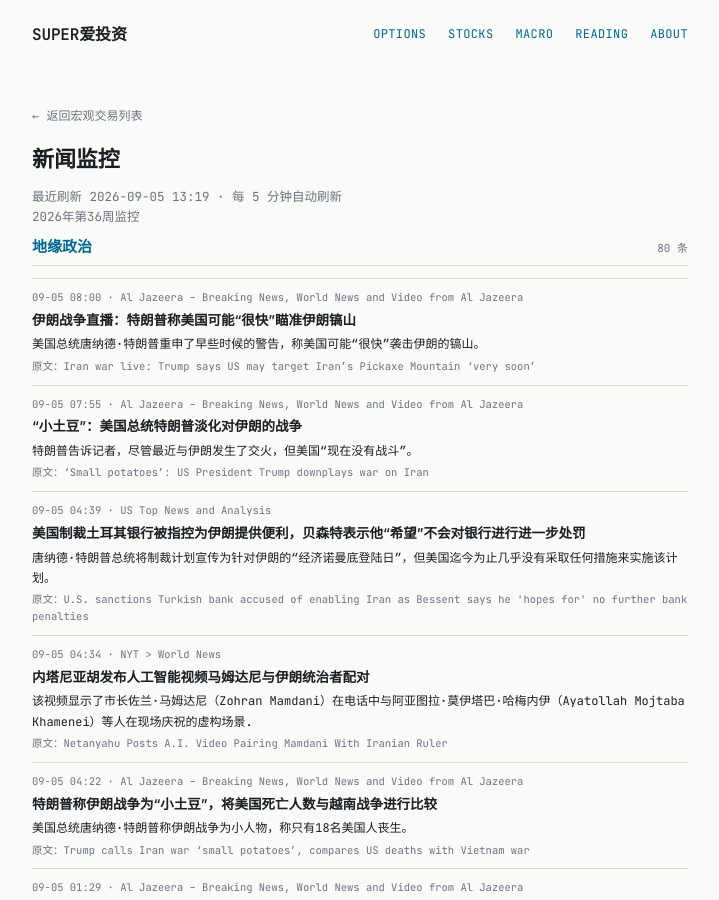
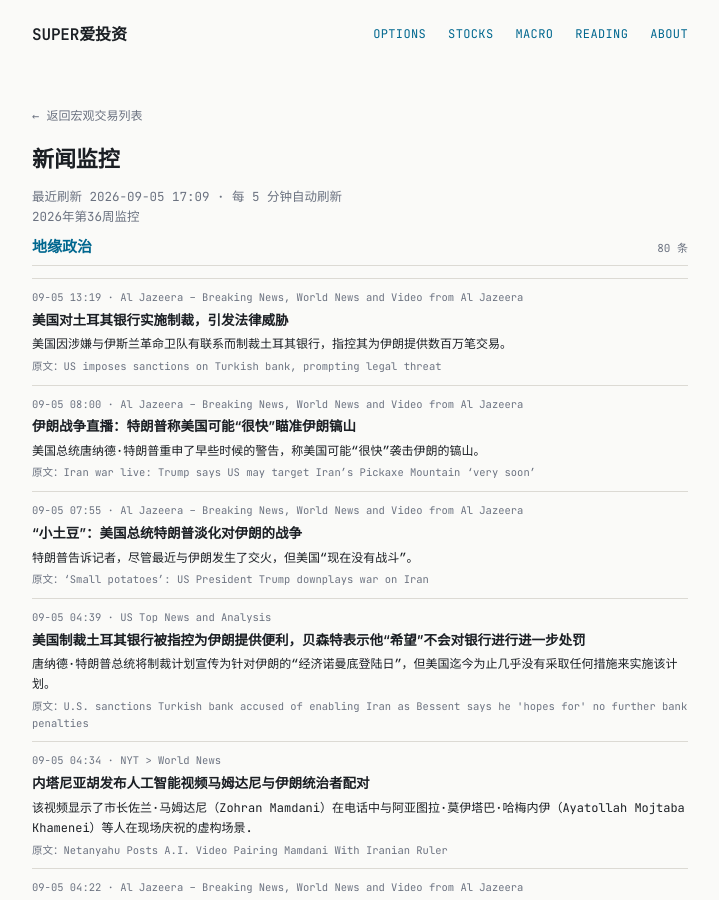
Before and after one commit to tang3super/tang3super.github.io, a Jekyll site: the page built from macro-trade/news-digest.md, in a window 1280 px wide and 900 px high. Shown: the whole window, without its empty margins (280-999 px from the left). Built offline with Jekyll 4.4.1, drawn with Linux system fonts in a browser that asks for light colours; some of the changed text lies outside the part shown.

Commit message:
sync news-digest article

```diff
--- a/macro-trade/news-digest.md
+++ b/macro-trade/news-digest.md
@@ -5,11 +5,18 @@ title: 新闻监控
 date: '2026-09-05'
 summary: 2026年第36周监控
 week_label: 2026年第36周监控
-last_updated: 2026-09-05 13:19
+last_updated: 2026-09-05 17:09
 refresh_note: 每 5 分钟自动刷新
 topics:
 - name: 地缘政治
   items:
+  - title: US imposes sanctions on Turkish bank, prompting legal threat
+    summary: US sanctions Turkish bank over alleged IRGC ties, accusing it of facilitating millions in transactions for Iran.
+    link: https://www.aljazeera.com/news/2026/9/5/us-imposes-sanctions-on-turkish-bank-prompting-legal-threat?traffic_source=rss
+    source: Al Jazeera – Breaking News, World News and Video from Al Jazeera
+    time: 09-05 13:19
+    title_zh: 美国对土耳其银行实施制裁，引发法律威胁
+    summary_zh: 美国因涉嫌与伊斯兰革命卫队有联系而制裁土耳其银行，指控其为伊朗提供数百万笔交易。
   - title: 'Iran war live: Trump says US may target Iran’s Pickaxe Mountain ‘very soon’'
     summary: US President Donald Trump has repeated an earlier warning that the US may attack Iran's Pickaxe Mountain "very soon".
     link: https://www.aljazeera.com/news/liveblog/2026/9/5/iran-war-live-trump-says-us-may-target-irans-pickaxe-mountain-very-soon?traffic_source=rss
```
Also changed, not shown: other parts of macro-trade/news-digest.md (+0 -7 lines).
